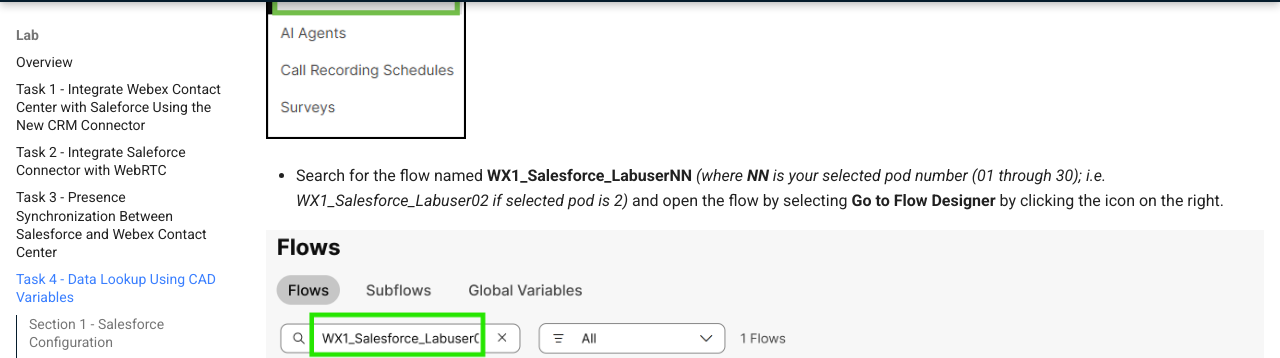
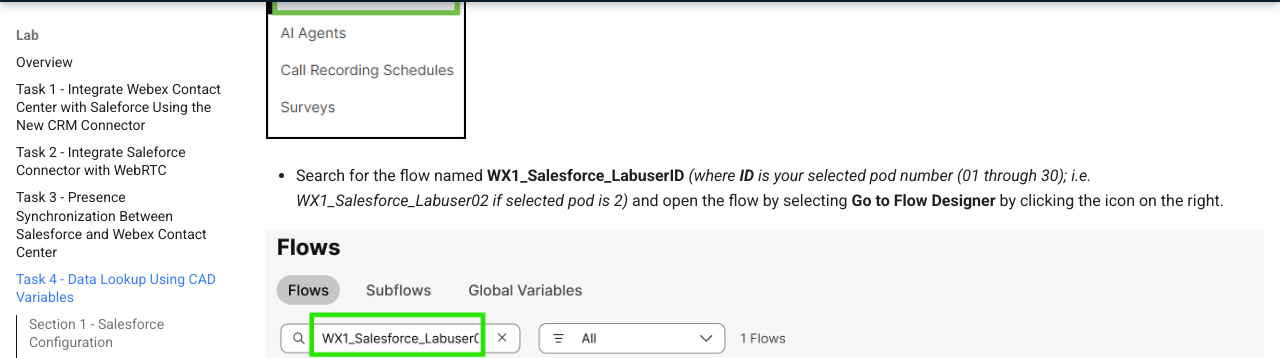
Before and after one commit to WebexCC-SA/LAB-2308, an MkDocs documentation site: the page built from docs/task4.md, in a window 1280 px wide and 900 px high, scrolled down 3726 px. Shown: the part 94-452 px from the top of the window. Built offline with MkDocs 1.6.1 and Material for MkDocs 9.7.7, drawn with Linux system fonts in a browser that asks for light colours.

Commit message:
Update task4.md

```diff
--- a/docs/task4.md
+++ b/docs/task4.md
@@ -60,7 +60,7 @@
 
 ![Nav](./assets/t3s2p1.png){ width="200" }
 
-- Search for the flow named **WX1_Salesforce_LabuserNN** _(where **NN** is your selected pod number (01 through 30); i.e. WX1_Salesforce_Labuser02 if selected pod is 2)_ and open the flow by selecting **Go to Flow Designer** by clicking the icon on the right.
+- Search for the flow named **WX1_Salesforce_LabuserID** _(where **ID** is your selected pod number (01 through 30); i.e. WX1_Salesforce_Labuser02 if selected pod is 2)_ and open the flow by selecting **Go to Flow Designer** by clicking the icon on the right.
 
 ![Nav](./assets/t3s2p2.png){ width="1000" }
 
```
